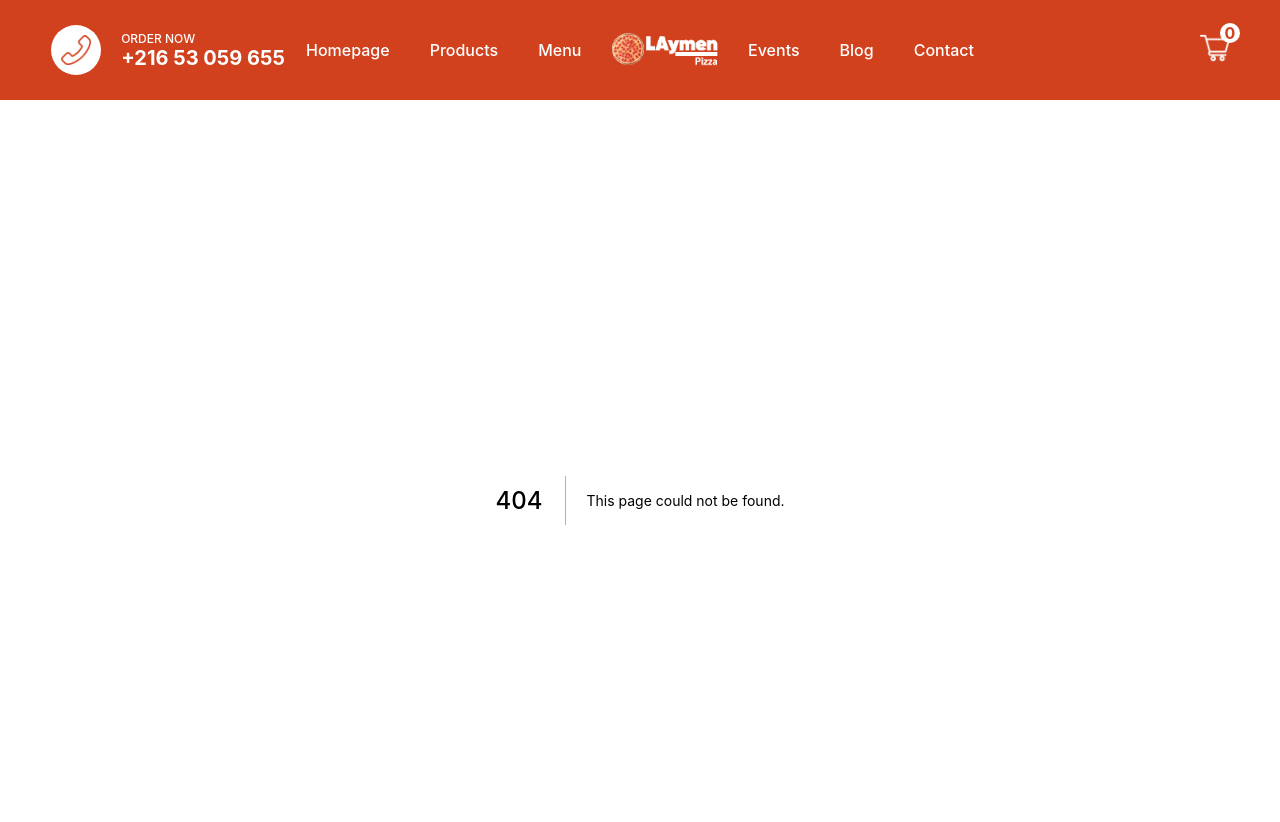
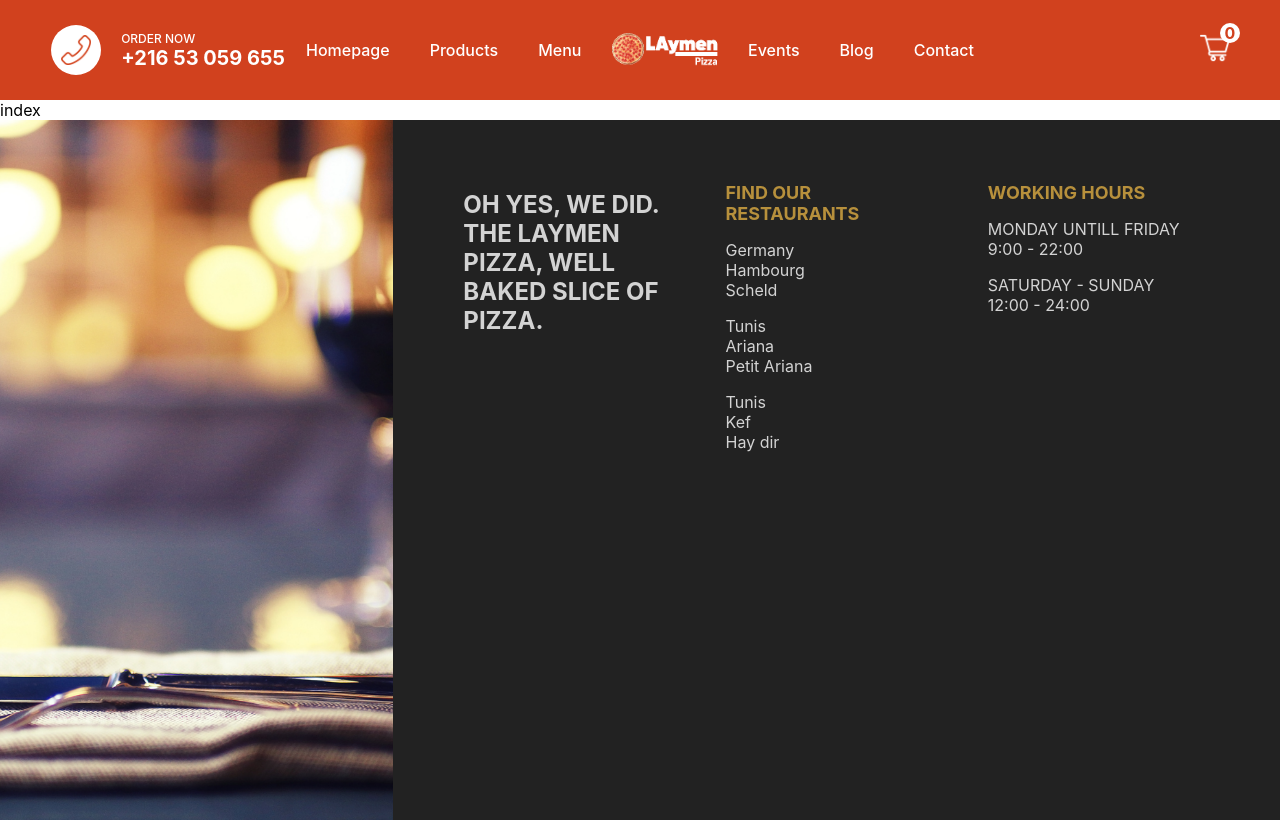
Before and after one commit to aymenouer/restaurant-app-client, a Next.js app: page /admin in a window 1280 px wide. Before the commit this address had no page. Shown: the top 822 px of the page. Built offline with nearby package versions, Linux system fonts and the light colour scheme.

Commit message:
working for admin dashboard

```diff
--- /dev/null
+++ b/pages/admin/index.jsx
@@ -0,0 +1,9 @@
+import React from 'react'
+
+const index = () => {
+  return (
+    <div>index</div>
+  )
+}
+
+export default index
```
Also changed, not shown: pages/cart.jsx (line endings or trailing spaces).
